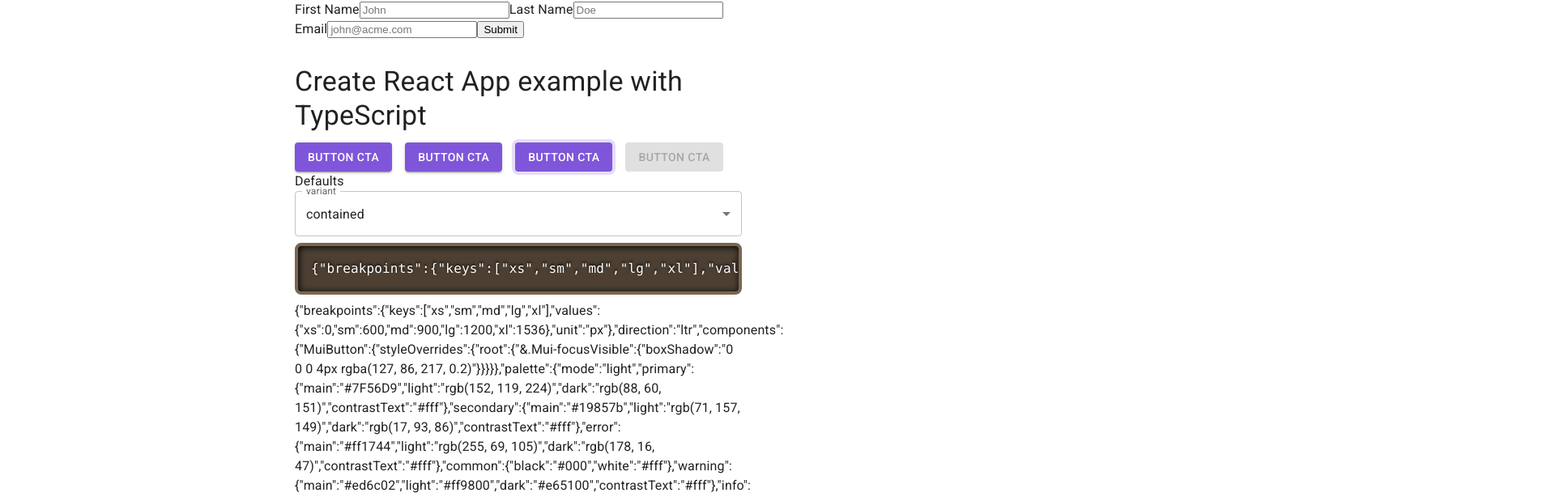
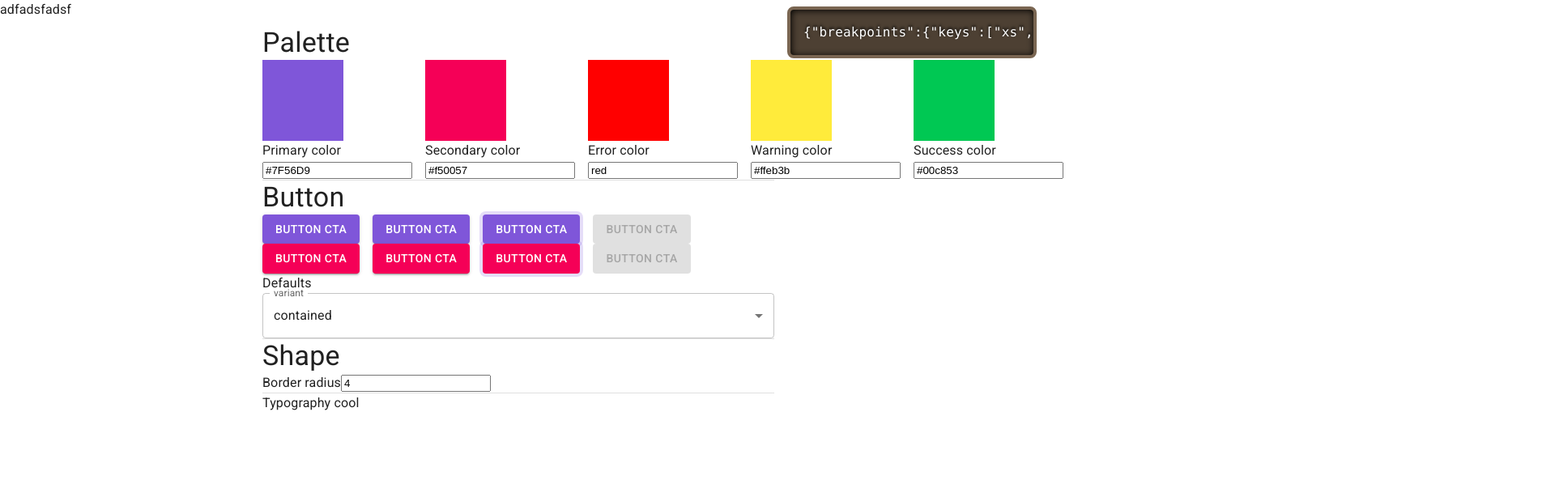
Before and after one commit to sernstberger/mui-theme-creator, a React (Create React App) app: page / in a window 1280 px wide. Shown: the top 614 px of the page at 81% size, 1920 px wide, since content can reach past the window. Built offline with nearby package versions, Linux system fonts and the light colour scheme.

Commit message:
added palette and shape sections

```diff
--- a/src/App.tsx
+++ b/src/App.tsx
@@ -4,27 +4,36 @@
 import Box from "@mui/material/Box";
 import Button from "./components/Button";
 import { Formik, Field, Form, FormikHelpers } from "formik";
+import { Grid } from "@mui/material";
+import SyntaxHighlighter from "react-syntax-highlighter";
+import { dark } from "react-syntax-highlighter/dist/esm/styles/prism";
+import theme from "./theme";
+import Palette from "./components/Palette";
+import Shape from "./Shape";
 
 export default function App() {
   return (
-    <Container maxWidth="sm">
-      <label htmlFor="firstName">First Name</label>
-      <Field id="firstName" name="firstName" placeholder="John" />
+    <Grid container spacing={2}>
+      <Grid item xs={3}>
+        adfadsfadsf
+      </Grid>
+      <Grid item xs={6}>
+        <Box sx={{ my: 4 }}>
+          <Palette />
+          <Button />
+          <Shape />
+          Typography cool
+        </Box>
+      </Grid>
+      <Grid item xs={3}>
+        <SyntaxHighlighter language="typescript" style={dark} wrapLines={true}>
+          {JSON.stringify(theme)}
 
-      <label htmlFor="lastName">Last Name</label>
-      <Field id="lastName" name="lastName" placeholder="Doe" />
+          {/* {`${theme}`} */}
+        </SyntaxHighlighter>
 
-      <label htmlFor="email">Email</label>
-      <Field id="email" name="email" placeholder="john@acme.com" type="email" />
-
-      <button type="submit">Submit</button>
-
-      <Box sx={{ my: 4 }}>
-        <Typography variant="h4" component="h1" gutterBottom>
-          Create React App example with TypeScript
-        </Typography>
-        <Button />
-      </Box>
-    </Container>
+        {/* {JSON.stringify(theme)} */}
+      </Grid>
+    </Grid>
   );
 }
--- /dev/null
+++ b/src/Shape/index.tsx
@@ -0,0 +1,43 @@
+import * as React from "react";
+import Box from "@mui/material/Box";
+import InputLabel from "@mui/material/InputLabel";
+import MenuItem from "@mui/material/MenuItem";
+import FormControl from "@mui/material/FormControl";
+import Select, { SelectChangeEvent } from "@mui/material/Select";
+import { DistributiveOmit, OverridableStringUnion } from "@mui/types";
+import SyntaxHighlighter from "react-syntax-highlighter";
+import { dark } from "react-syntax-highlighter/dist/esm/styles/prism";
+
+import { Formik, Field, Form, FormikHelpers, useFormikContext } from "formik";
+
+import {
+  Button as MuiButton,
+  ButtonPropsVariantOverrides,
+  Divider,
+  Stack,
+  Typography,
+} from "@mui/material";
+
+const Shape = () => {
+  const { values, setFieldValue } = useFormikContext<any>();
+  return (
+    <div>
+      <Typography variant="h4">Shape</Typography>
+
+      <label htmlFor={values.borderRadius}>Border radius</label>
+      <Field
+        id={values.borderRadius}
+        name={values.borderRadius}
+        type="number"
+        value={values.borderRadius}
+        onChange={(e: React.ChangeEvent<HTMLInputElement>) => {
+          setFieldValue("borderRadius", parseInt(e.target.value, 10));
+        }}
+      />
+
+      <Divider />
+    </div>
+  );
+};
+
+export default Shape;
--- a/src/components/Button/index.tsx
+++ b/src/components/Button/index.tsx
@@ -12,6 +12,7 @@
 import {
   Button as MuiButton,
   ButtonPropsVariantOverrides,
+  Divider,
   Stack,
   Typography,
 } from "@mui/material";
@@ -33,6 +34,7 @@
   };
   return (
     <div>
+      <Typography variant="h4">Button</Typography>
       <Stack spacing={2} direction="row">
         <MuiButton variant={variant}>Button CTA</MuiButton>
         <MuiButton variant={variant} className="Mui-hover">
@@ -42,6 +44,25 @@
           Button CTA
         </MuiButton>
         <MuiButton variant={variant} disabled>
+          Button CTA
+        </MuiButton>
+      </Stack>
+
+      <Stack spacing={2} direction="row">
+        <MuiButton color="secondary" variant={variant}>
+          Button CTA
+        </MuiButton>
+        <MuiButton color="secondary" variant={variant} className="Mui-hover">
+          Button CTA
+        </MuiButton>
+        <MuiButton
+          color="secondary"
+          variant={variant}
+          className="Mui-focusVisible"
+        >
+          Button CTA
+        </MuiButton>
+        <MuiButton color="secondary" variant={variant} disabled>
           Button CTA
         </MuiButton>
       </Stack>
@@ -65,13 +86,7 @@
         </FormControl>
       </Box>
 
-      <SyntaxHighlighter language="typescript" style={dark} wrapLines={true}>
-        {JSON.stringify(theme)}
-
-        {/* {`${theme}`} */}
-      </SyntaxHighlighter>
-
-      {JSON.stringify(theme)}
+      <Divider />
     </div>
   );
 };
--- /dev/null
+++ b/src/components/Palette/Color.tsx
@@ -0,0 +1,23 @@
+import * as React from "react";
+import Box from "@mui/material/Box";
+import InputLabel from "@mui/material/InputLabel";
+import MenuItem from "@mui/material/MenuItem";
+import FormControl from "@mui/material/FormControl";
+import Select, { SelectChangeEvent } from "@mui/material/Select";
+import { DistributiveOmit, OverridableStringUnion } from "@mui/types";
+
+import theme from "../../theme";
+import { Formik, Field, Form, FormikHelpers, useFormikContext } from "formik";
+
+const Color = ({ field, label }: any) => {
+  const { values } = useFormikContext<any>();
+  return (
+    <div>
+      <Box style={{ backgroundColor: values[field] }} height={100} width={100} />
+      <label htmlFor={field}>{label}</label>
+      <Field id={field} name={field} placeholder="John" />
+    </div>
+  );
+};
+
+export default Color;
--- /dev/null
+++ b/src/components/Palette/index.tsx
@@ -0,0 +1,39 @@
+import * as React from "react";
+import Box from "@mui/material/Box";
+import InputLabel from "@mui/material/InputLabel";
+import MenuItem from "@mui/material/MenuItem";
+import FormControl from "@mui/material/FormControl";
+import Select, { SelectChangeEvent } from "@mui/material/Select";
+import { DistributiveOmit, OverridableStringUnion } from "@mui/types";
+
+import theme from "../../theme";
+import { Formik, Field, Form, FormikHelpers, useFormikContext } from "formik";
+
+import {
+  Button as MuiButton,
+  ButtonPropsVariantOverrides,
+  Divider,
+  Stack,
+  Typography,
+} from "@mui/material";
+import Color from "./Color";
+
+const Palette = () => {
+  const { values } = useFormikContext<any>();
+  return (
+    <div>
+      <Typography variant="h4">Palette</Typography>
+      <Stack direction="row" spacing={2}>
+        <Color field="primaryColor" label="Primary color" />
+        <Color field="secondaryColor" label="Secondary color" />
+        <Color field="errorColor" label="Error color" />
+        <Color field="warningColor" label="Warning color" />
+        <Color field="successColor" label="Success color" />
+      </Stack>
+
+      <Divider />
+    </div>
+  );
+};
+
+export default Palette;
--- a/src/index.tsx
+++ b/src/index.tsx
@@ -5,19 +5,26 @@
 import App from "./App";
 import theme from "./theme";
 import { Formik, Field, Form, FormikHelpers } from "formik";
+import { alpha, createTheme, darken, lighten } from "@mui/system";
 
 interface Values {
-  firstName: string;
-  lastName: string;
-  email: string;
+  primaryColor: string;
+  secondaryColor: string;
+  errorColor: string;
+  warningColor: string;
+  successColor: string;
+  borderRadius: number;
 }
 
 ReactDOM.render(
   <Formik
     initialValues={{
-      firstName: "",
-      lastName: "",
-      email: "",
+      primaryColor: "#7F56D9",
+      secondaryColor: "#f50057",
+      errorColor: "red",
+      warningColor: "#ffeb3b",
+      successColor: "#00c853",
+      borderRadius: 4,
     }}
     onSubmit={(values: Values, { setSubmitting }: FormikHelpers<Values>) => {
       setTimeout(() => {
@@ -26,12 +33,63 @@
       }, 500);
     }}
   >
+    {({ values }) => {
+      Object.assign(theme, {
+        shape: {
+          borderRadius: values.borderRadius,
+        },
+        palette: {
+          ...theme.palette,
+          primary: {
+            light: lighten(values.primaryColor, 0.5),
+            main: values.primaryColor,
+            dark: darken(values.primaryColor, 0.1),
+            contrastText: "#FFF",
+          },
+          secondary: {
+            light: lighten(values.secondaryColor, 0.5),
+            main: values.secondaryColor,
+            dark: darken(values.secondaryColor, 0.1),
+            contrastText: "#FFF",
+          },
+
+          error: {
+            main: values.errorColor,
+          },
+          warning: {
+            main: values.warningColor,
+          },
+          success: {
+            main: values.successColor,
+          },
+        },
+        components: {
+          // ...theme.components,
+          MuiButton: {
+            styleOverrides: {
+              root: {
+                // backgroundColor: palette.palette.primary.main,
+                "&.Mui-focusVisible": {
+                  boxShadow: `0 0 0 4px ${alpha(values.primaryColor, 0.2)}`,
+                },
+                // "&:hover": {
+                //   boxShadow: `0 0 0 4px ${alpha(values.primaryColor, 0.2)}`,
+                // },
+              },
+            },
+          },
+        },
+      });
+
+      return (
         <Form>
           <ThemeProvider theme={theme}>
             <CssBaseline />
             <App />
           </ThemeProvider>
         </Form>
+      );
+    }}
   </Formik>,
 
   document.querySelector("#root")
--- a/src/theme.ts
+++ b/src/theme.ts
@@ -4,38 +4,6 @@
 
 const purple = "#7F56D9";
 
-let theme = createTheme({
-  palette: {
-    primary: {
-      main: purple,
-    },
-    secondary: {
-      main: "#19857b",
-    },
-    error: {
-      main: red.A400,
-    },
-  },
-});
-
-theme = createTheme(theme, {
-  palette: {
-    text: {
-      // primary: palette.palette.primary.main,
-    },
-  },
-  components: {
-    MuiButton: {
-      styleOverrides: {
-        root: {
-          // backgroundColor: palette.palette.primary.main,
-          "&.Mui-focusVisible": {
-            boxShadow: `0 0 0 4px ${alpha(theme.palette.primary.main, 0.2)}`,
-          },
-        },
-      },
-    },
-  },
-});
+const theme = createTheme({});
 
 export default theme;
```
Lines whose indentation alone changed are shown as unchanged.
